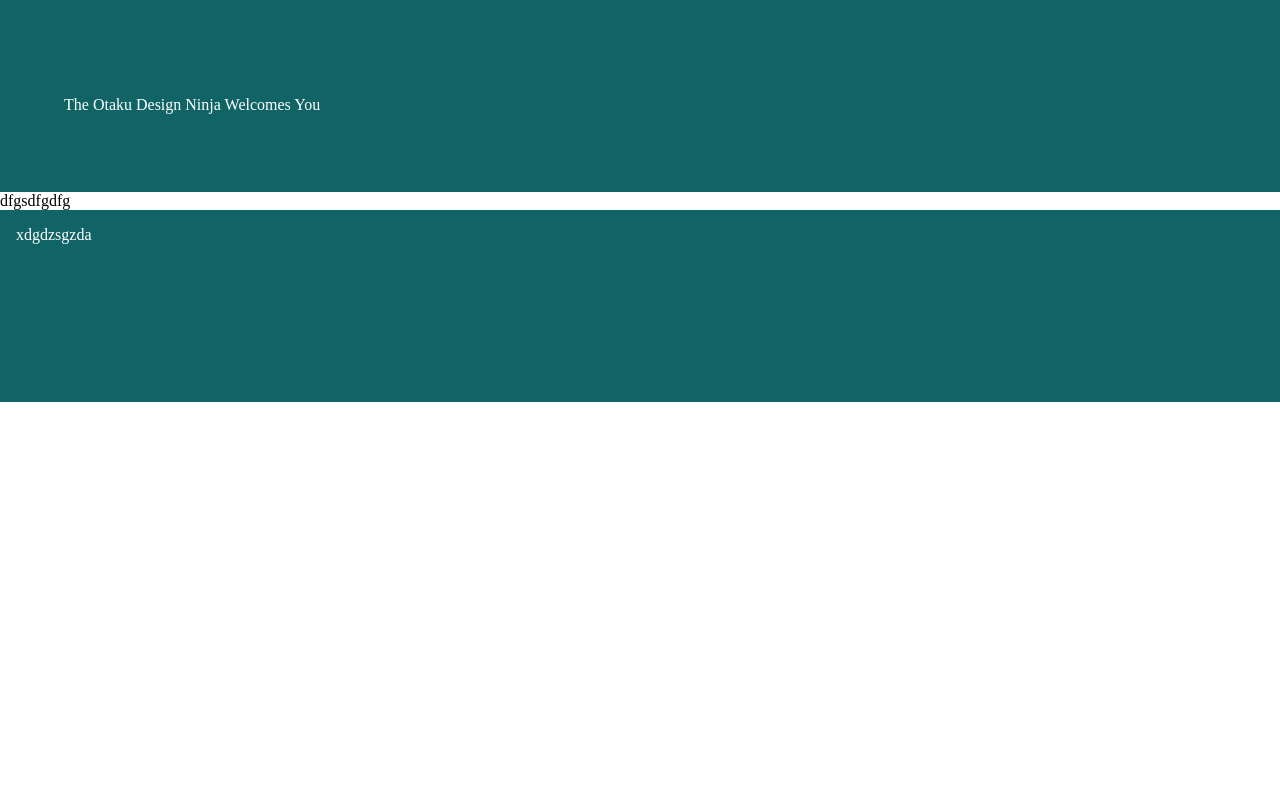
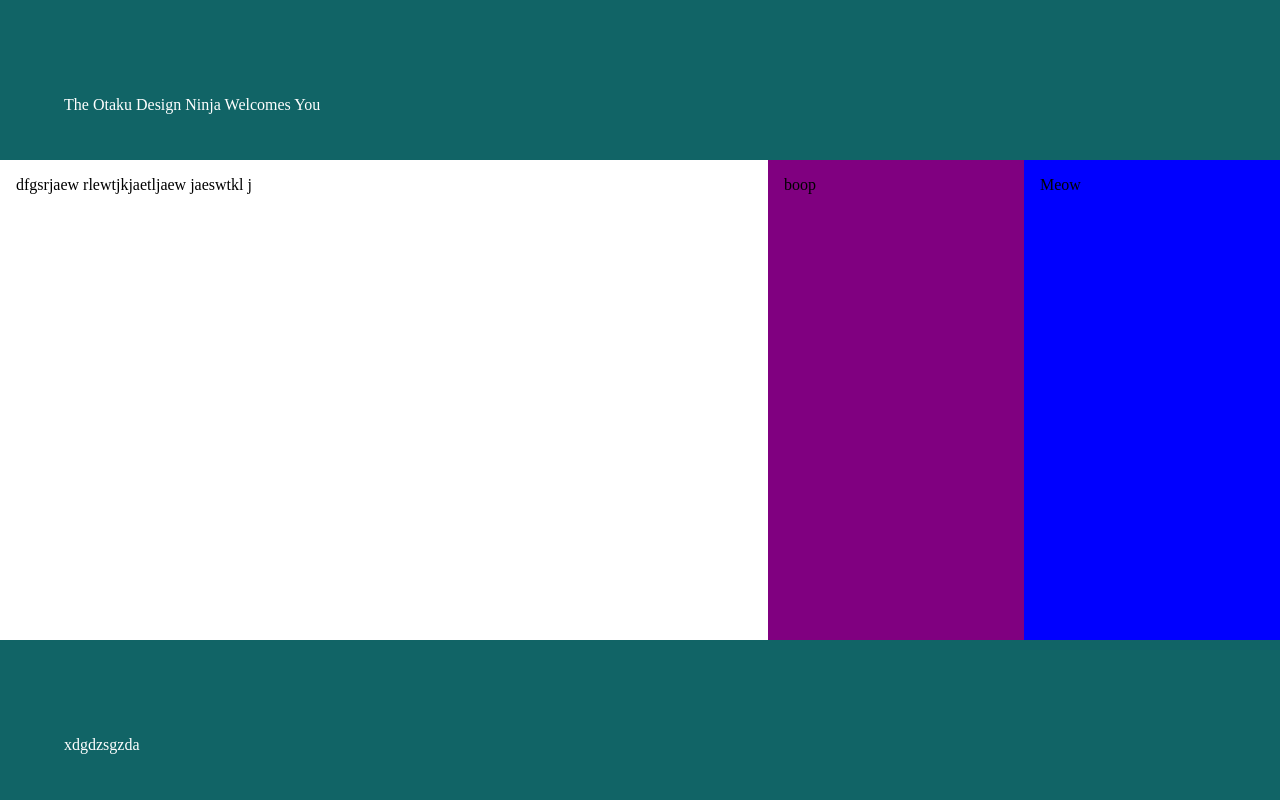
Before and after one commit to ToboesPawPrints/kaleighshi, a plain HTML site: page index.html in a window 1280 px wide. Drawn offline with Linux system fonts and the light colour scheme.

Commit message:
Added article, nav, and aside for spacing

```diff
--- a/index.html
+++ b/index.html
@@ -15,11 +15,16 @@
     The Otaku Design Ninja Welcomes You
 </div>
 </header>
+<div id="main"><article>
+dfgsrjaew rlewtjkjaetljaew jaeswtkl j
+</article>
+<nav> Meow</nav>
+<aside>boop</aside>
 
-dfgsdfgdfg
-
-<footer>
+</div>
+<footer><div class="margin">
 xdgdzsgzda
+</div>
     <script src="" async defer></script>
 </footer>
 
--- a/styles.css
+++ b/styles.css
@@ -1,3 +1,6 @@
+* { box-sizing: border-box;
+}
+
 body {
     display: flex;
     min-height: 100vh;
@@ -6,12 +9,12 @@ body {
 }
 
 
-
+/*
 header {
     background-image: url("Images/SnowFir.jpg");
 }
 
-/* Elephant - use the * selector to somehow target parent elements. */
+Elephant - use the * selector to somehow target parent elements. */
 
 .margin {
     margin-left: 3em;
@@ -38,6 +41,11 @@ header {
     order: 3;
 }
 
+#main > aside {
+    background: purple;
+    order: 2;
+}
+
 header, footer {
     background: #116466;
     color: white;
```
